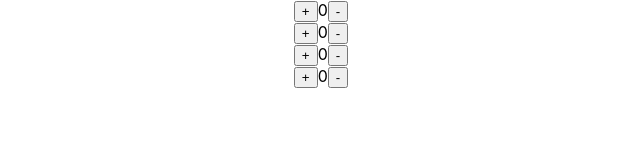
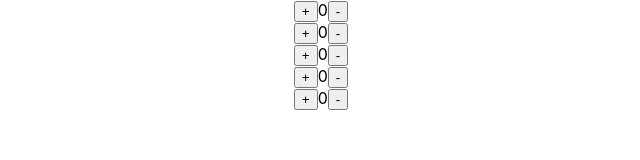
Before and after one commit to JKEZulueta/react-js-counter, a React (Create React App) app: page / in a window 1280 px wide. Shown: the top 160 px of the page, without its empty margins (319-959 px from the left). Built offline with nearby package versions, Linux system fonts and the light colour scheme.

Commit message:
[Counter[ZULUEJA]feat: Rendered five counters

```diff
--- a/src/components/CounterGroup.js
+++ b/src/components/CounterGroup.js
@@ -1,13 +1,20 @@
 import Counter from "./Counter";
+
+
 
 function CounterGroup (){
 
+    function generateCounterList(){
+        return new Array(5).fill(Date.now())
+    }
+
+    const counterList = generateCounterList();
     return(
         <div>
-        <Counter></Counter>
-        <Counter></Counter>
-        <Counter></Counter>
-        <Counter></Counter>
+        {counterList.map(() =>
+        (
+            <Counter></Counter>
+        ))}
         </div>
     );
 
```
